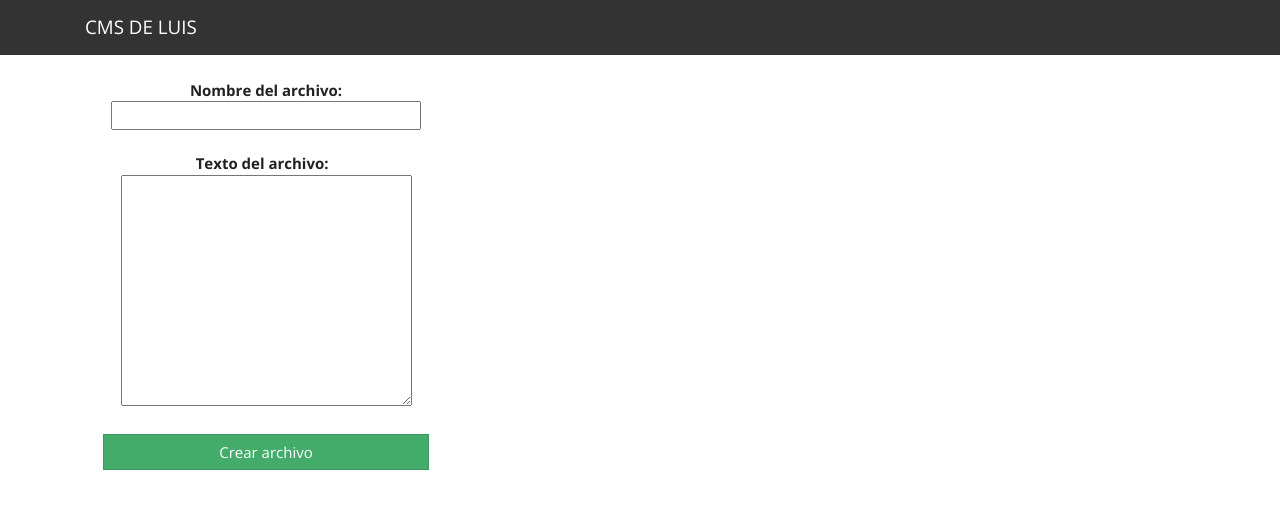
After one commit to luismiguelgomez/CMS-Luis, a PHP site: page /prueba/creador-archivos.php in a window 1280 px wide. The commit adds this page. Shown: the top 509 px of the page. Run offline with PHP 8.4, Linux system fonts and the light colour scheme; some libraries are stand-ins or nearby versions.

Commit message:
Se agrego front para crear el creador de paginas, ademas se agrego el header y footer de las paginas creadas

```diff
--- a/includes/header.php
+++ b/includes/header.php
@@ -12,6 +12,6 @@
   <body>
     <nav class="navbar navbar-dark bg-dark">
       <div class="container">
-        <a class="navbar-brand" href="index.php">PHP MySQL CRUD</a>
+        <a class="navbar-brand" href="index.php">CMS DE LUIS</a>
       </div>
     </nav>
--- /dev/null
+++ b/prueba/creador-archivos.php
@@ -0,0 +1,30 @@
+<?php
+include ("../includes/header.php");
+?>
+	<div class="container p-4">
+    	<div class = "row">
+        	<div class= "col-md-4">
+
+	<form action="crearArchivo.php" method="POST">
+		<center>
+			<strong>Nombre del archivo:
+				<input type="text" name="nombreArchivo" style="width:90%"> <br><br>
+			Texto del archivo: &NonBreakingSpace; </strong>
+
+		<textarea name="textoArchivo" rows="10" cols="30"></textarea><br>
+		</center>
+		<center>
+			<br>
+			<input class="btn btn-success btn-block" type="submit"
+				name="boton" value="Crear archivo" style = "width:95%">
+		</center>
+	</form>
+			</div>
+		</div>
+	</div>
+
+
+
+<?php
+include ("../includes/footer.php");
+?>
```
Also changed, not shown: prueba/creador-archivos.html (deleted, +0 -23 lines), prueba/crearArchivo.php (+18 -2 lines).
